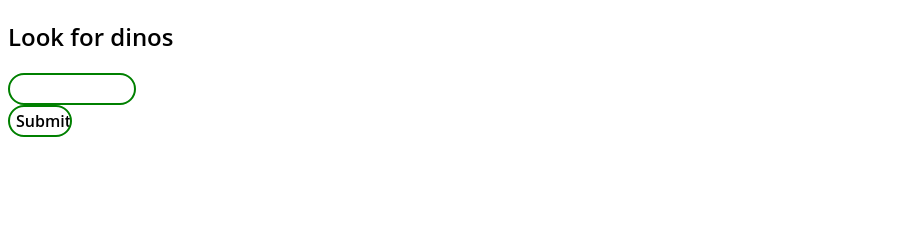
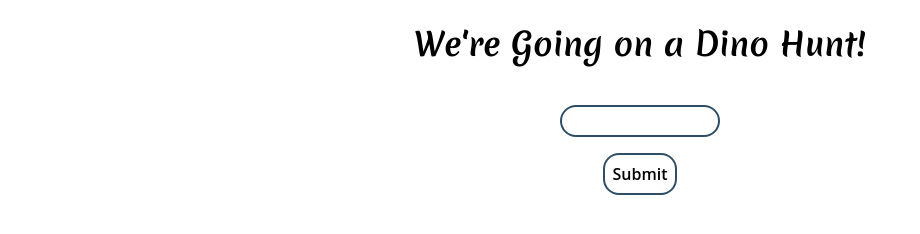
Before and after one commit to sunuwars/CJKO-autocomplete, a website: page public/index.html in a window 1280 px wide. Shown: the whole page, without its empty margins (0-920 px from the left). Drawn offline with Linux system fonts and the light colour scheme.

Commit message:
added basic css

```diff
--- a/public/index.html
+++ b/public/index.html
@@ -1,10 +1,12 @@
 <!DOCTYPE html>
 <html lang="en">
+
 <head>
 
-    <meta http-equiv="Content-Type"content="text/html; charset=UTF-8">
+    <meta http-equiv="Content-Type" content="text/html; charset=UTF-8">
     <title>Dinos</title>
     <link rel="stylesheet" type="text/css" href="/../public/style.css">
+    <link href="https://fonts.googleapis.com/css?family=Merienda:400,700" rel="stylesheet">
     <!-- this is the most important part ever,
     so you have to add parent folder here in the path
     because the fricking server/handler files are in root
@@ -14,7 +16,7 @@
 </head>
 
 <body>
-    <h2>Look for dinos</h2>
+    <h1>We're Going on a Dino Hunt!</h1>
     <form>
         <label for="dino-input" class="visually-hidden">Search for dinos here</label>
         <input type="text" name="name" id="input" list="dino_list">
@@ -26,5 +28,6 @@
         <input type="submit">
     </form>
 </body>
-<script type="text/javascript" src = "/../public/script.js"></script>
+<script type="text/javascript" src="/../public/script.js"></script>
+
 </html>
--- a/public/style.css
+++ b/public/style.css
@@ -1,33 +1,39 @@
 * {
     box-sizing: border-box;
-    font-family: 'Open Sans', sans-serif;
+    font-family: "Open Sans", sans-serif;
     font-weight: 600;
-  }
+    text-align: center;
+}
 
-input[type="text"]{
+h1 {
+    font-family: "Merienda", monospace;
+    font-weight: 700;
+}
+
+input[type="text"] {
     border-radius: 1rem;
-    width: 8rem;
+    width: 10rem;
     height: 2rem;
-    border: 2px solid green;
-    padding-left: 1rem;
-    padding-right: 1rem;
+    border: 2px solid rgb(46, 78, 104);
+    padding: 0.5rem;
     font-size: 1rem;
-  }
+    margin: 1rem;
+}
 
-input[type="submit"]{
-    width: 4rem;
-    height: 2rem;
+input[type="submit"] {
     border-radius: 1rem;
-    border: 2px solid green;
+    border: 2px solid rgb(46, 78, 104);
     background-color: white;
     font-size: 1rem;
-  }
+    padding: 0.5rem;
+}
 
 .visually-hidden {
     /* https://snook.ca/archives/html_and_css/hiding-content-for-accessibility */
     position: absolute;
-    height: 1px; width: 1px;
+    height: 1px;
+    width: 1px;
     overflow: hidden;
     clip: rect(1px 1px 1px 1px); /* IE6, IE7 */
     clip: rect(1px, 1px, 1px, 1px);
-  }
+}
```
